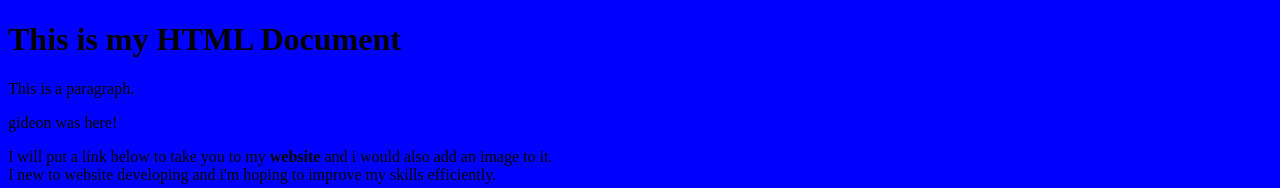
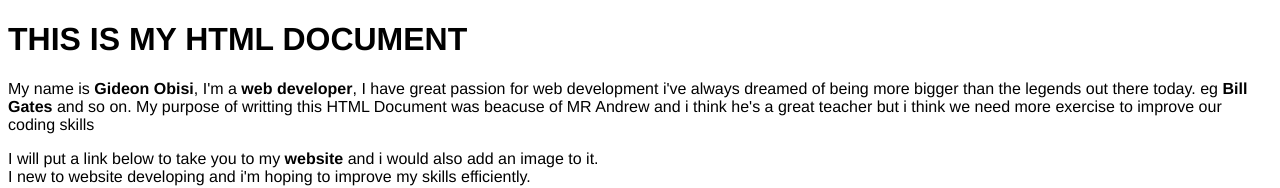
Before and after one commit to andrewbenrichard/coding-class, a plain HTML site: page index.html in a window 1280 px wide. Shown: the top 188 px of the page. Drawn offline with Linux system fonts and the light colour scheme.

Commit message:
slight changes made

```diff
--- a/index.html
+++ b/index.html
@@ -6,10 +6,9 @@
 <meta name="viewport" content="width=device-width, initial-scale=1.0">
 <title>HTML Document</title>
 </head>
-<body style="background-color: blue;"></body>
-<h1>This is my HTML Document</h1>
-<p>This is a paragraph.</p>
-<p>gideon was here!</p>
+<body style="font-family: 'Franklin Gothic Medium', 'Arial Narrow', Arial, sans-serif">
+<h1>THIS IS MY HTML DOCUMENT</h1>
+<p>My name is <strong>Gideon Obisi</strong>, I'm a <strong>web developer</strong>, I have great passion for web development i've always dreamed of being more bigger than the legends out there today. eg <strong>Bill Gates</strong> and so on. My purpose of writting this HTML Document was beacuse of MR Andrew and i think he's a great teacher but i think we need more exercise to improve our coding skills</p>
 <p>I will put a link below to take you to my <strong>website</strong> and i would also add an image to it.<br> I new to website developing and i'm hoping to improve my skills efficiently.</p>
 <a href="http://localhost/wordpress-class">Click link</a>
 <img src="good-morning-quote.jpg" alt="quotes" width="104" height="104">
```
